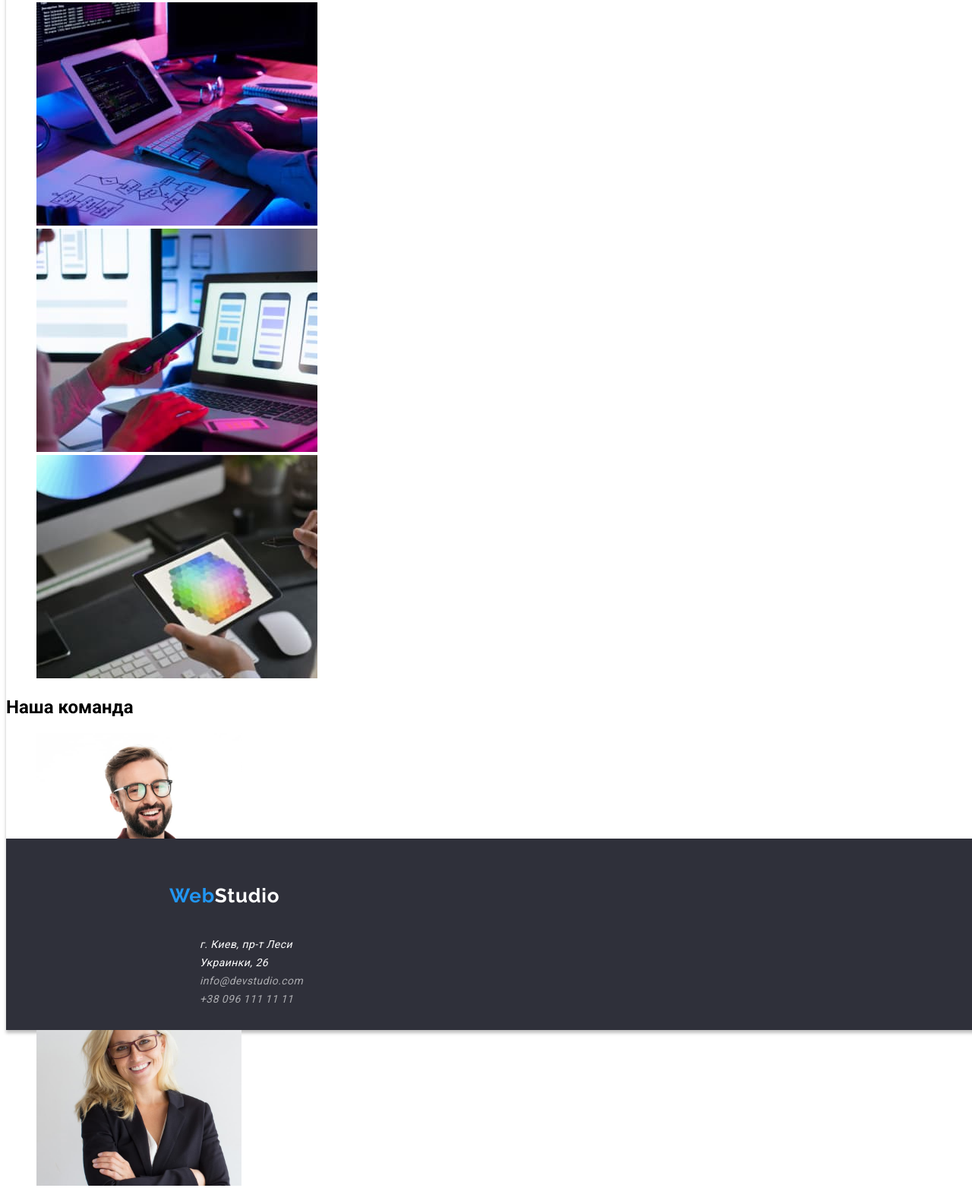
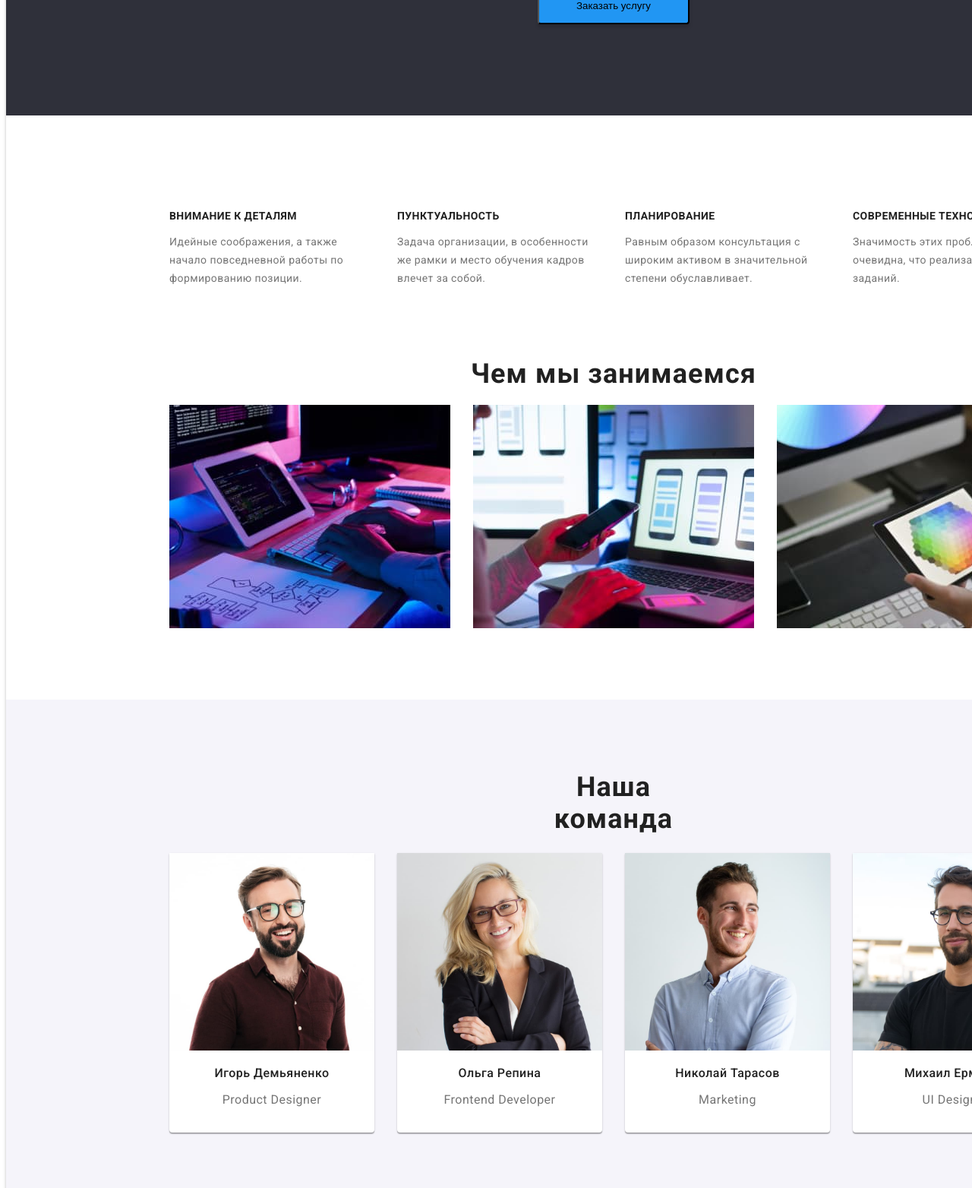
Before and after one commit to Olyaci/goit-markup-hw-02, a plain HTML site: page index.html in a window 1280 px wide. Shown: the part 544-2108 px from the top of the page at 76% size. Drawn offline with Linux system fonts and the light colour scheme.

Commit message:
Повна стилізація
кнопки досі не такі

```diff
--- a/index.html
+++ b/index.html
@@ -11,7 +11,7 @@
     <title>WebStudio</title>
 </head>
 
-<body>
+<body class="body-web">
     <header>
         <nav>
             <!--Logo-->
@@ -43,81 +43,79 @@
     <hr class="line">
 
     <main>
-        <section>
+        <section class="hat">
             <!--Head-->
             <h1 class="head">Эффективные решения <br> для вашего бизнеса</h1>
             <!--Button-->
-            <button type="button">Заказать услугу</button>
+            <button type="button" class="order text-order">Заказать услугу</button>
         </section>
 
         <section>
             <!--Features-->
-            <h2>Softskills</h2>
-            <ul>
-                <li>
-                    <h3>Внимание к деталям</h3>
-                    <p>Идейные соображения, а также начало повседневной работы по формированию позиции.</p></li>
-                <li>
-                    <h3>Пунктуальность</h3>
-                    <p>Задача организации, в особенности же рамки и место обучения кадров влечет за собой.</p></li>
-                <li>
-                    <h3>Планирование</h3>
-                    <p>Равным образом консультация с широким активом в значительной степени обуславливает.</p>
+            <h2 class="title-softskills">Softskills</h2>
+            <ul class="feature">
+                <li class="feature1">
+                    <h3 class="skills">Внимание к деталям</h3>
+                    <p class="prg">Идейные соображения, а также начало повседневной работы по формированию позиции.</p></li>
+                <li class="feature2">
+                    <h3 class="skills">Пунктуальность</h3>
+                    <p class="prg">Задача организации, в особенности же рамки и место обучения кадров влечет за собой.</p></li>
+                <li class="feature3">
+                    <h3 class="skills">Планирование</h3>
+                    <p class="prg">Равным образом консультация с широким активом в значительной степени обуславливает.</p>
                 </li>
-                <li>
-                    <h3>Современные технологии</h3>
-                    <p>Значимость этих проблем настолько очевидна, что реализация плановых заданий.</p>
+                <li class="feature4">
+                    <h3 class="skills">Современные технологии</h3>
+                    <p class="prg">Значимость этих проблем настолько очевидна, что реализация плановых заданий.</p>
                 </li>
             </ul>
         </section>
 
         <section>
-            <h2>Чем мы занимаемся</h2>
+            <h2 class="whatdo">Чем мы занимаемся</h2>
             <ul>
-                <li><img src="./images/box1.jpg" alt="box1" width="370" height="294"></li>
-                <li><img src="./images/box2.jpg" alt="box2" width="370" height="294"></li>
-                <li><img src="./images/box3.jpg" alt="box3" width="370" height="294"></li>
+                <li class="box1"><img src="./images/box1.jpg" alt="box1" width="370" height="294"></li>
+                <li class="box2"><img src="./images/box2.jpg" alt="box2" width="370" height="294"></li>
+                <li class="box3"><img src="./images/box3.jpg" alt="box3" width="370" height="294"></li>
             </ul>
         </section>
 
         <!--Team-->
-        <section>
-            <h2>Наша команда</h2>
-            <ul>
-                <li>
+        <section class="section-team">
+            <h2 class="ourteam">Наша команда</h2>
+            <ul class="team">
+                <li class="people1">
                     <img src="./images/img1.jpg" alt="team1" width="270" height="260">
-                    <h3 class="name-develop">Игорь Демьяненко</h3>
-                    <p class="sub-name">Product Designer</p>
+                    <h3 class="developer">Игорь Демьяненко</h3>
+                    <p class="sub-d">Product Designer</p>
                 </li>
-                <li>
+                <li class="people2">
                     <img src="./images/img2.jpg" alt="team2" width="270" height="260">
-                    <h3 class="name-develop">Ольга Репина</h3>
-                    <p class="sub-name">Frontend Developer</p>
+                    <h3 class="developer">Ольга Репина</h3>
+                    <p class="sub-d">Frontend Developer</p>
                 </li>
-                <li>
+                <li class="people3">
                     <img src="./images/img3.jpg" alt="team3" width="270" height="260">
-                    <h3 class="name-develop">Николай Тарасов</h3>
-                    <p class="sub-name">Marketing</p>
+                    <h3 class="developer">Николай Тарасов</h3>
+                    <p class="sub-d">Marketing</p>
                 </li>
-                <li>
+                <li class="people4">
                     <img src="./images/img4.jpg" alt="team4" width="270" height="260">
-                    <h3 class="name-develop">Михаил Ермаков</h3>
-                    <p class="sub-name">UI Designer</p>
+                    <h3 class="developer">Михаил Ермаков</h3>
+                    <p class="sub-d">UI Designer</p>
                 </li>
             </ul>
         </section>
     </main>
 
-    <footer>
+    <footer class="f-w">
         <a href="WebStudio"><span>Web</span>Studio</a>
         <!--Address-->
-        <address class="address">
-            <ul>
+            <ul class="address">
                 <li><a href="#" class="location">г. Киев, пр-т Леси Украинки, 26</a></li>
                 <li><a href="mailto:info@devstudio.com" class="mail-f">info@devstudio.com</a></li>
                 <li><a href="tel:+380961111111" class="tel-f">+38 096 111 11 11</a></li>
             </ul>
-        </address>
     </footer>
 </body>
 
--- a/styles/styles.css
+++ b/styles/styles.css
@@ -2,9 +2,17 @@ body {
     font-family: 'Roboto', sans-serif;
     position: relative;
     width: 1600px;
-    height: 1880px;
+    height: auto;
     background: #FFF;
     box-shadow: 0px 4px 4px rgba(0, 0, 0, 0.25);
+}
+
+.body-web {
+    height: 2349px;
+}
+
+.body-prf {
+    height: 1880px;
 }
 
 header {
@@ -82,17 +90,12 @@ a {
     letter-spacing: 0.02em;
     color: #212121;
 }
-/*navigation*/
 
-.studio:active {
+.studio:active, .portfolio:active, .contacts:active  {
     color: #2196F3;
 }
 
-.portfolio:active {
-    color: #2196F3;
-}
-
-.contacts:active {
+.contacts:hover, .studio:hover, .portfolio:hover {
     color: #2196F3;
 }
 
@@ -120,6 +123,10 @@ a {
     color: #757575;
 }
 
+.mail-h:hover, .tel-h:hover, .mail-h:active, .tel-h:active{
+    color: #2196F3;
+}
+
 .line {
     position: absolute;
     width: 1600px;
@@ -129,7 +136,249 @@ a {
     border: 1px solid #ECECEC;
 }
 
-/*Main*/
+/*Main-webstudio*/
+
+.hat {
+    position: absolute;
+    width: 1600px;
+    height: 600px;
+    left: 0px;
+    top: 80px;
+    background: #2F303A;
+}
+
+.head {
+    position: absolute;
+    width: 696px;
+    height: 120px;
+    left: 452px;
+    top: 200px;
+
+    font-weight: 900;
+    font-size: 44px;
+    line-height: 60px;
+    text-align: center;
+    letter-spacing: 0.06em;
+    text-transform: uppercase;
+    color: #FFFFFF;
+}
+
+.order {
+    position: absolute;
+    width: 200px;
+    height: 50px;
+    left: 700px;
+    top: 430px;
+
+    background: #2196F3;
+    box-shadow: 0px 4px 4px rgba(0, 0, 0, 0.15);
+    border-radius: 4px;
+}
+
+.order:hover {
+    background: #188CE8;
+}
+
+.text-oder {
+    position: absolute;
+    width: 136px;
+    height: 30px;
+    left: 732px;
+    top: 440px;
+
+    font-weight: 700;
+    font-size: 16px;
+    line-height: 30px;
+
+    display: flex;
+    align-items: center;
+    text-align: center;
+    letter-spacing: 0.06em;
+    color: #FFFFFF;
+}
+
+.title-softskills {
+    display: none;
+}
+
+.feature {
+    position: absolute;
+    width: 1170px;
+    height: 101px;
+    left: 215px;
+    top: 774px;
+}
+
+.feature1 {
+    position: absolute;
+    width: 270px;
+    height: 101px;
+    left: 0px;
+}
+
+.feature2 {
+    position: absolute;
+    width: 270px;
+    height: 101px;
+    left: 300px;
+}
+
+.feature3 {
+    position: absolute;
+    width: 270px;
+    height: 101px;
+    left: 600px;
+}
+
+.feature4 {
+    position: absolute;
+    width: 270px;
+    height: 101px;
+    left: 900px;
+}
+
+.skills {
+    font-weight: 700;
+    font-size: 14px;
+    line-height: 16px;
+    letter-spacing: 0.03em;
+    text-transform: uppercase;
+    color: #212121;
+}
+
+.prg {
+    font-weight: 400;
+    font-size: 14px;
+    line-height: 24px;
+    letter-spacing: 0.03em;
+    color: #757575;
+}
+
+.whatdo {
+    position: absolute;
+    width: 376px;
+    height: 42px;
+    left: 612px;
+    top: 969px;
+    font-weight: 700;
+    font-size: 36px;
+    line-height: 42px;
+    text-align: center;
+    letter-spacing: 0.03em;
+    color: #212121;
+}
+
+.box1 {
+    position: absolute;
+    width: 370px;
+    height: 294px;
+    left: 215px;
+    margin-top: 1061px;
+}
+
+.box2 {
+    position: absolute;
+    width: 370px;
+    height: 294px;
+    left: 615px;
+    margin-top: 1061px;
+}
+
+.box3 {
+    position: absolute;
+    width: 370px;
+    height: 294px;
+    left: 1015px;
+    margin-top: 1061px;
+}
+
+.section-team {
+    position: absolute;
+    width: 1600px;
+    height: 648px;
+    left: 0px;
+    margin-top: 1449px;
+    background: #F5F4FA;
+}
+
+.ourteam {
+    font-weight: 700;
+    font-size: 36px;
+    line-height: 42px;
+    text-align: center;
+    letter-spacing: 0.03em;
+    color: #212121;
+    position: absolute;
+    width: 264px;
+    left: 668px;
+    top: 64px;
+}
+
+.team {
+    position: absolute;
+    width: 1170px;
+    height: 368px;
+    left: 215px;
+    top: 186px;
+}
+
+.people1, .people2, .people3, .people4 {
+    background: #FFFFFF;
+    box-shadow: 0px 1px 3px rgba(0, 0, 0, 0.12), 0px 1px 1px rgba(0, 0, 0, 0.14), 0px 2px 1px rgba(0, 0, 0, 0.2);
+    border-radius: 0px 0px 4px 4px;
+}
+
+.people1 {
+    position: absolute;
+    width: 270px;
+    height: 368px;
+    left: 0px;
+}
+
+.people2 {
+    position: absolute;
+    width: 270px;
+    height: 368px;
+    left: 300px;
+}
+
+.people3 {
+    position: absolute;
+    width: 270px;
+    height: 368px;
+    left: 600px;
+}
+
+.people4 {
+    position: absolute;
+    width: 270px;
+    height: 368px;
+    left: 900px;
+}
+
+.developer {
+    font-weight: 500;
+    font-size: 16px;
+    line-height: 19px;
+    text-align: center;
+    letter-spacing: 0.03em;
+    color: #212121;
+}
+
+.sub-d {
+    font-weight: 400;
+    font-size: 16px;
+    line-height: 19px;
+    text-align: center;
+    letter-spacing: 0.03em;
+
+
+
+
+    color: #757575;
+}
+
+/*Main-portfolio*/
 .projects-title {
     display: none;
 }
@@ -144,41 +393,57 @@ a {
 
 .filter1 {
     position: absolute;
-    width: 29px;
-    height: 26px;
+    width: 73px;
+    height: 38px;
     left: 0px;
-
 }
 
 .filter2 {
     position: absolute;
-    width: 84px;
-    height: 26px;
+    width: 128px;
+    height: 38px;
     left: 81px;
-
 }
 
 .filter3 {
     position: absolute;
-    width: 101px;
-    height: 26px;
+    width: 145px;
+    height: 38px;
     left: 217px;
-
 }
 
 .filter4 {
     position: absolute;
-    width: 59px;
-    height: 26px;
+    width: 103px;
+    height: 38px;
     left: 370px;
-
 }
 
 .filter5 {
     position: absolute;
-    width: 86px;
-    height: 26px;
-    left: 495px;
+    width: 130px;
+    height: 38px;
+    left: 481px;
+}
+
+.filter {
+    font-weight: 500;
+    font-size: 16px;
+    line-height: 26px;
+    text-align: center;
+    letter-spacing: 0.03em;
+    color: #212121;
+    background: #F5F4FA;
+    border-radius: 4px;
+    height: 38px;
+    top: 174px;
+}
+
+.filter:active, .filter:hover {
+    color: #FFFFFF;
+    background: #2196F3;
+    box-shadow: 0px 3px 1px rgba(0, 0, 0, 0.1), 0px 1px 2px rgba(0, 0, 0, 0.08), 0px 2px 2px rgba(0, 0, 0, 0.12);
+    border-radius: 4px;
 }
 
 .projects {
@@ -266,12 +531,19 @@ a {
 }
 
 footer {
-    position: absolute;
+    position: relative;
     width: 1600px;
     height: 252px;
     left: 0px;
+    background: #2F303A;
+}
+
+.f-w {
+    top: 2097px;
+}
+
+.f-p {
     top: 1628px;
-    background: #2F303A;
 }
 
 footer > a {
@@ -297,13 +569,14 @@ footer > a > span {
 
 .address {
     position: absolute;
-    width: 231px;
     height: 81px;
     left: 215px;
     top: 111px;
+    padding: 0px;
 }
 
 .location {
+    width: 231px;
     height: 21px;
 
     font-weight: 400;
@@ -314,8 +587,9 @@ footer > a > span {
 }
 
 .mail-f {
+    width: 231px;
     height: 21px;
-    top: 141px;
+    width: 231px;
 
     font-weight: 400;
     font-size: 14px;
@@ -326,7 +600,6 @@ footer > a > span {
 
 .tel-f {
     height: 21px;
-    top: 171px;
 
     font-weight: 400;
     font-size: 14px;
```
Also changed, not shown: portfolio.html (+11 -13 lines).
